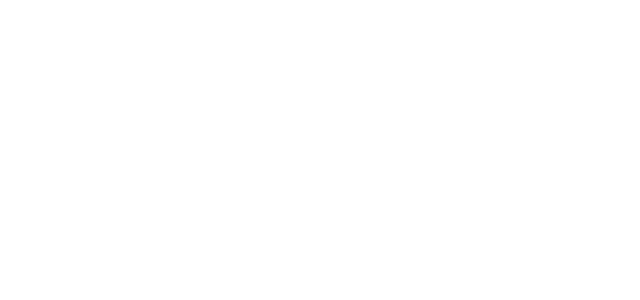
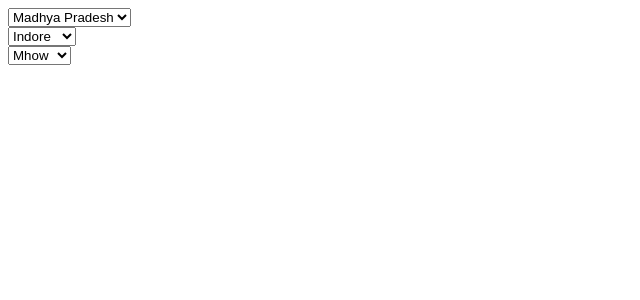
Before and after one commit to acciojob/dropdown-react-Rahulllkr, a React app: page / in a window 1280 px wide. Shown: the top 300 px of the page, without its empty margins (0-640 px from the left). Built offline with nearby package versions, Linux system fonts and the light colour scheme.

Commit message:
check now

```diff
--- a/src/components/App.js
+++ b/src/components/App.js
@@ -159,6 +159,39 @@
 	return (
 	<div id="main">
 
+		<div>
+			<select id="state" value={stateIndex} onChange={(e) => setStateIndex(Number(e.target.value))}>
+				{
+					states.map((s,i) => (
+						<option key={i} value={i}>{s.name}</option>
+					))
+				}
+			</select>
+		</div>
+
+		<div>
+			<select id="city" value={cityIndex} onChange={(e) => setCityIndex(Number(e.target.value))}>
+				{
+					selectedState.city.map((c,i) => (
+						<option key={i} value={i}>{c.name}</option>
+					))
+				}
+			</select>
+		</div>
+
+		<div>
+			<select id="landmark" value={landmarkIndex} onChange={(e) => setLandmarkIndex(Number(e.target.value))}>
+				{
+					selectedCity.landmarks.map((l,i) => (
+						<option key={i} value={i}>{l.name}</option>
+					))
+				}
+			</select>
+		</div>
+
+		<div>
+
+		</div>
 	</div>
 	);
 }
```
